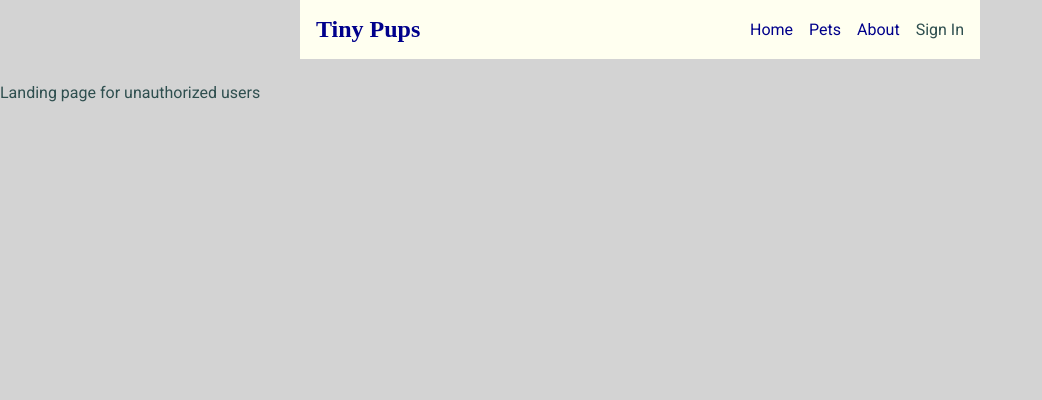
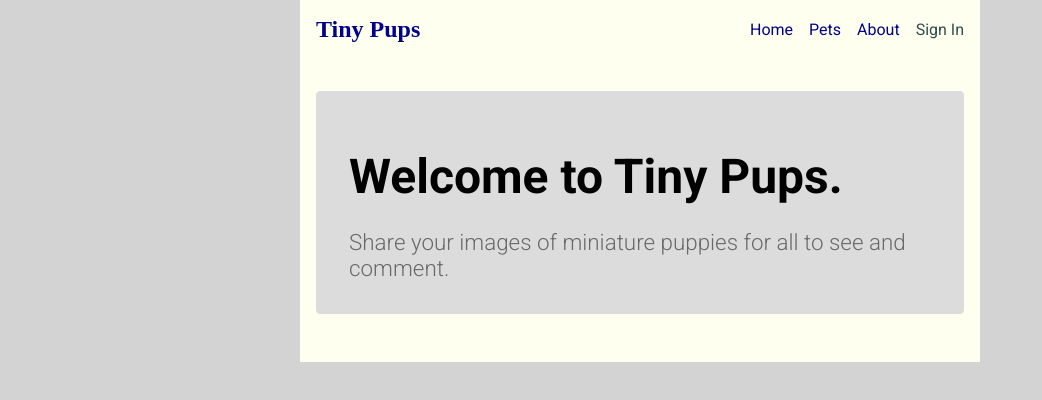
Before and after one commit to johnclamy/minimal-full-stack-react-app, a React (Create React App) app: page / in a window 1280 px wide. Shown: the top 400 px of the page, without its empty margins (0-1042 px from the left). Built offline with nearby package versions, Linux system fonts and the light colour scheme; a web font is replaced by a local one.

Commit message:
added hero component

```diff
--- a/src/app/App.css
+++ b/src/app/App.css
@@ -15,19 +15,23 @@ body {
 /* unvisited link */
 a:link {
   color: darkblue;
+  text-decoration: none;
 }
 
 /* visited link */
 a:visited {
   color: lightskyblue;
+  text-decoration: underline;
 }
 
 /* mouse over link */
 a:hover {
   color: hotpink;
+  text-decoration: none;
 }
 
 /* selected link */
 a:active {
   color: blue;
+  text-decoration: none;
 }
--- a/src/components/layout/Navbar.js
+++ b/src/components/layout/Navbar.js
@@ -11,11 +11,11 @@ import {
 
 const Navbar = () => (
   <Nav>
-    <NavTitle><Link style={{textDecoration: 'none'}} to={ROUTES.HOME}>Tiny Pups</Link></NavTitle>
+    <NavTitle><Link to={ROUTES.HOME}>Tiny Pups</Link></NavTitle>
     <NavList>
-      <NavListItem><NavLink style={{textDecoration: 'none'}} to={ROUTES.HOME}>Home</NavLink></NavListItem>
-      <NavListItem><NavLink style={{textDecoration: 'none'}} to={ROUTES.PETS}>Pets</NavLink></NavListItem>
-      <NavListItem><NavLink style={{textDecoration: 'none'}} to={ROUTES.ABOUT}>About</NavLink></NavListItem>
+      <NavListItem><NavLink to={ROUTES.HOME}>Home</NavLink></NavListItem>
+      <NavListItem><NavLink to={ROUTES.PETS}>Pets</NavLink></NavListItem>
+      <NavListItem><NavLink to={ROUTES.ABOUT}>About</NavLink></NavListItem>
       <NavListItem style={{marginRight: '0'}}>Sign In</NavListItem>
     </NavList>
   </Nav>
--- a/src/components/pages/Landing.js
+++ b/src/components/pages/Landing.js
@@ -1,5 +1,22 @@
 import React from 'react'
 
+import {
+  Container,
+  Row,
+  Hero,
+  HeroTitle,
+  HeroText
+} from '../styles'
+
 export default function () {
-  return <div>Landing page for unauthorized users</div>
+  return (
+    <Container>
+      <Row>
+        <Hero>
+          <HeroTitle>Welcome to Tiny Pups.</HeroTitle>
+          <HeroText>Share your images of miniature puppies for all to see and comment.</HeroText>
+        </Hero>
+      </Row>
+    </Container>
+  )
 }
--- a/src/components/styles/index.js
+++ b/src/components/styles/index.js
@@ -11,9 +11,28 @@ const Row = styled.div`
   padding: 3rem 1rem;
 `
 
+const Hero = styled.section`
+  border: 1px solid #DCDCDC;
+  border-radius: 4px;
+  background-color: #DCDCDC;
+  padding: 2rem;
+`
+
+const HeroTitle = styled.h1`
+  font-weight: 700;
+  margin: 1.5rem 0;
+  font-size: 3rem;
+  color: black;
+`
+
+const HeroText = styled.p`
+  font-weight: 300;
+  font-size: 1.4rem;
+  color: #696969;
+`
+
 const Nav = styled.nav`
-  padding: 1rem;
-  margin-bottom: 1.5rem;
+  padding: 1rem 1rem 0 1rem;
   display: flex;
   justify-content: space-between;
   align-items: center;
@@ -21,7 +40,6 @@ const Nav = styled.nav`
 
 const NavTitle = styled.h1`
   font-family: 'Flavors', cursive;
-  color: #FFD700;
 `
 
 const NavList = styled.ul`
@@ -36,6 +54,9 @@ const NavListItem = styled.li`
 export {
   Container,
   Row,
+  Hero,
+  HeroTitle,
+  HeroText,
   Nav,
   NavTitle,
   NavList,
```
